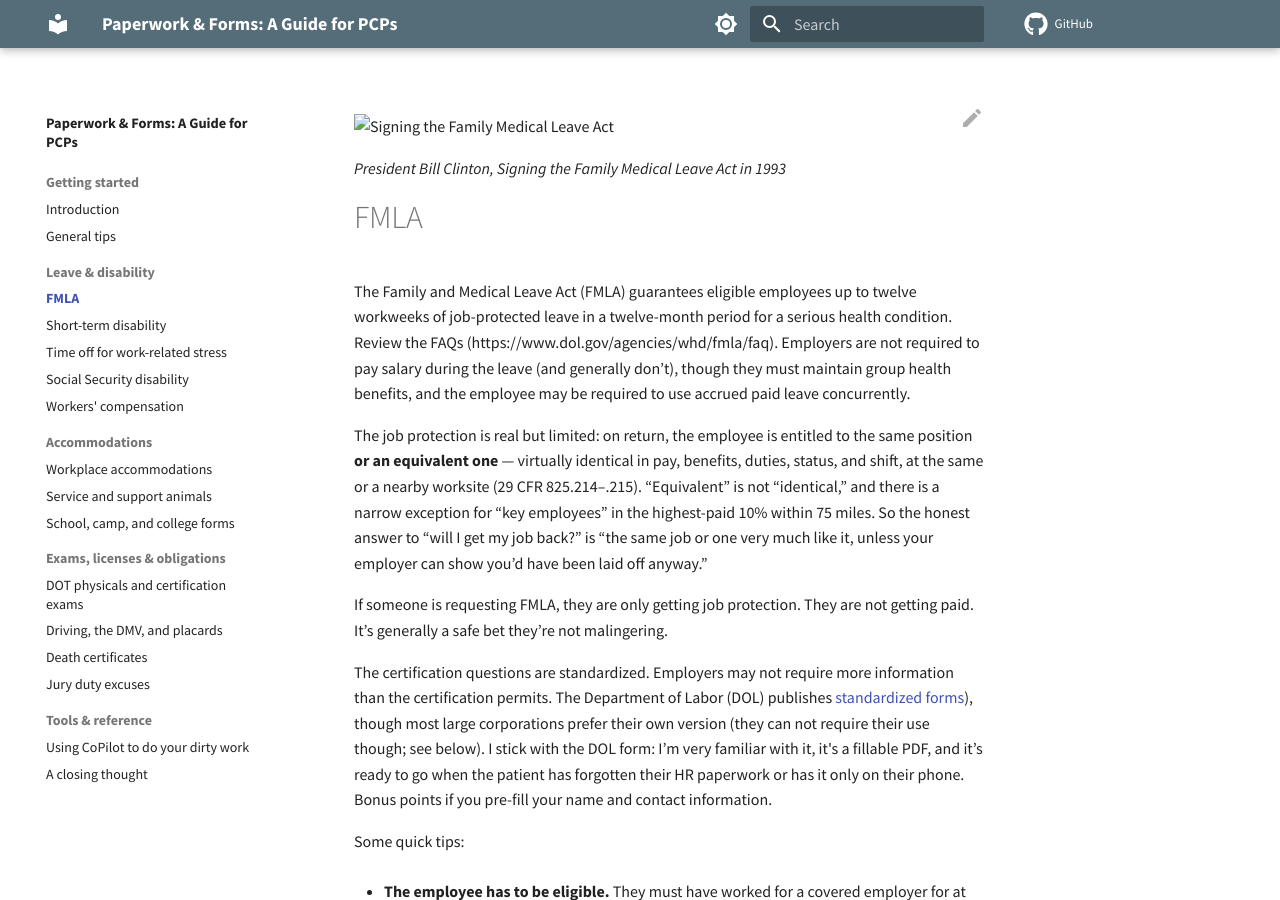
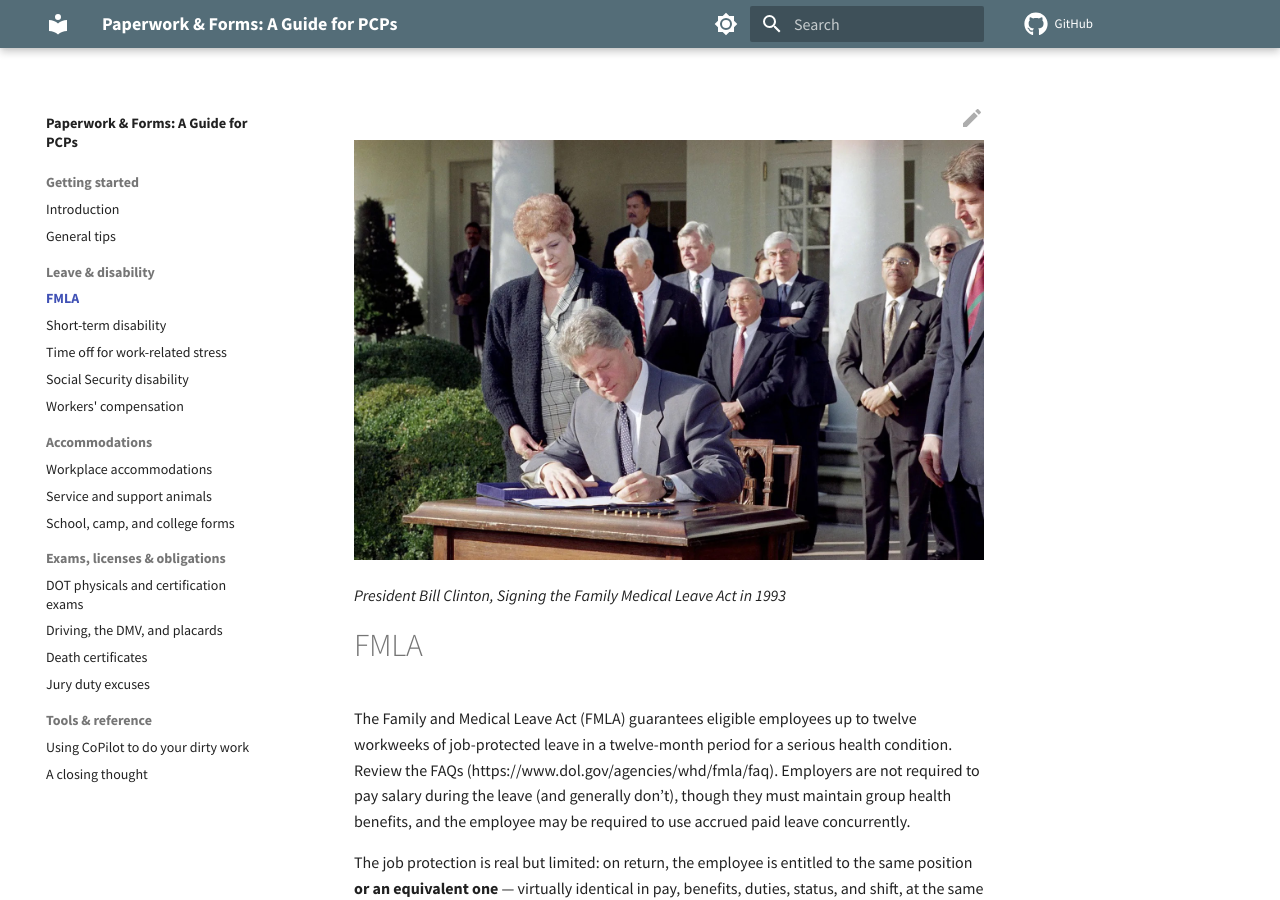
Before and after one commit to pdel4096/PCP-paperwork-guide, an MkDocs documentation site: the page built from docs/leave-disability/fmla.md, in a window 1280 px wide and 900 px high. Built offline with MkDocs 1.6.1 and Material for MkDocs 9.7.7, drawn with Linux system fonts in a browser that asks for light colours; comment, search, counter and statistics services are not loaded.

Commit message:
Fix image filename in FMLA documentation
Corrected image filename for FMLA documentation.

```diff
--- a/docs/leave-disability/fmla.md
+++ b/docs/leave-disability/fmla.md
@@ -1,7 +1,7 @@
 ---
 title: "FMLA"
 ---
-![Signing the Family Medical Leave Act](../assets/FMLA-picture.jpg)
+![Signing the Family Medical Leave Act](../assets/fmla-picture.jpg)
 
 *President Bill Clinton, Signing the Family Medical Leave Act in 1993*
 
```
